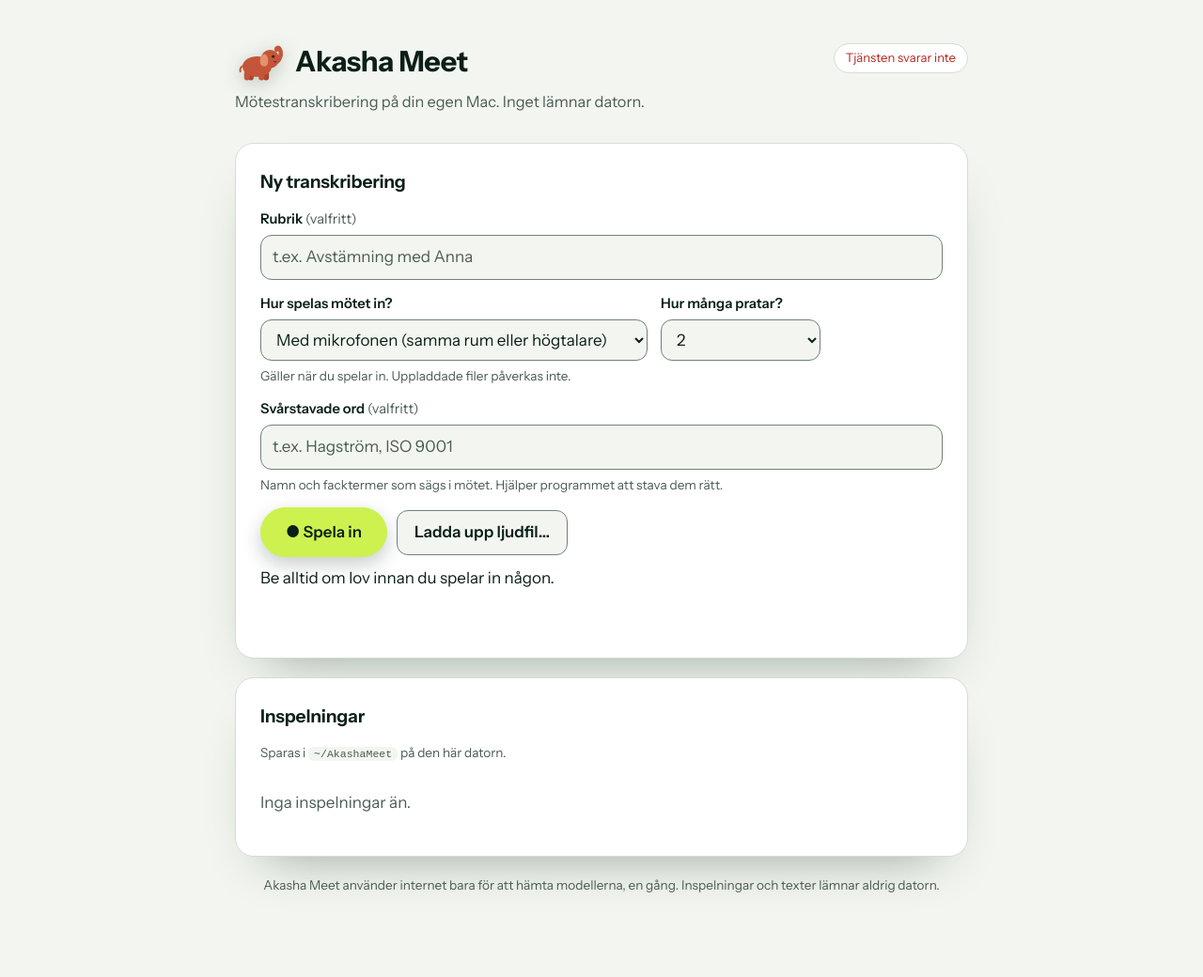
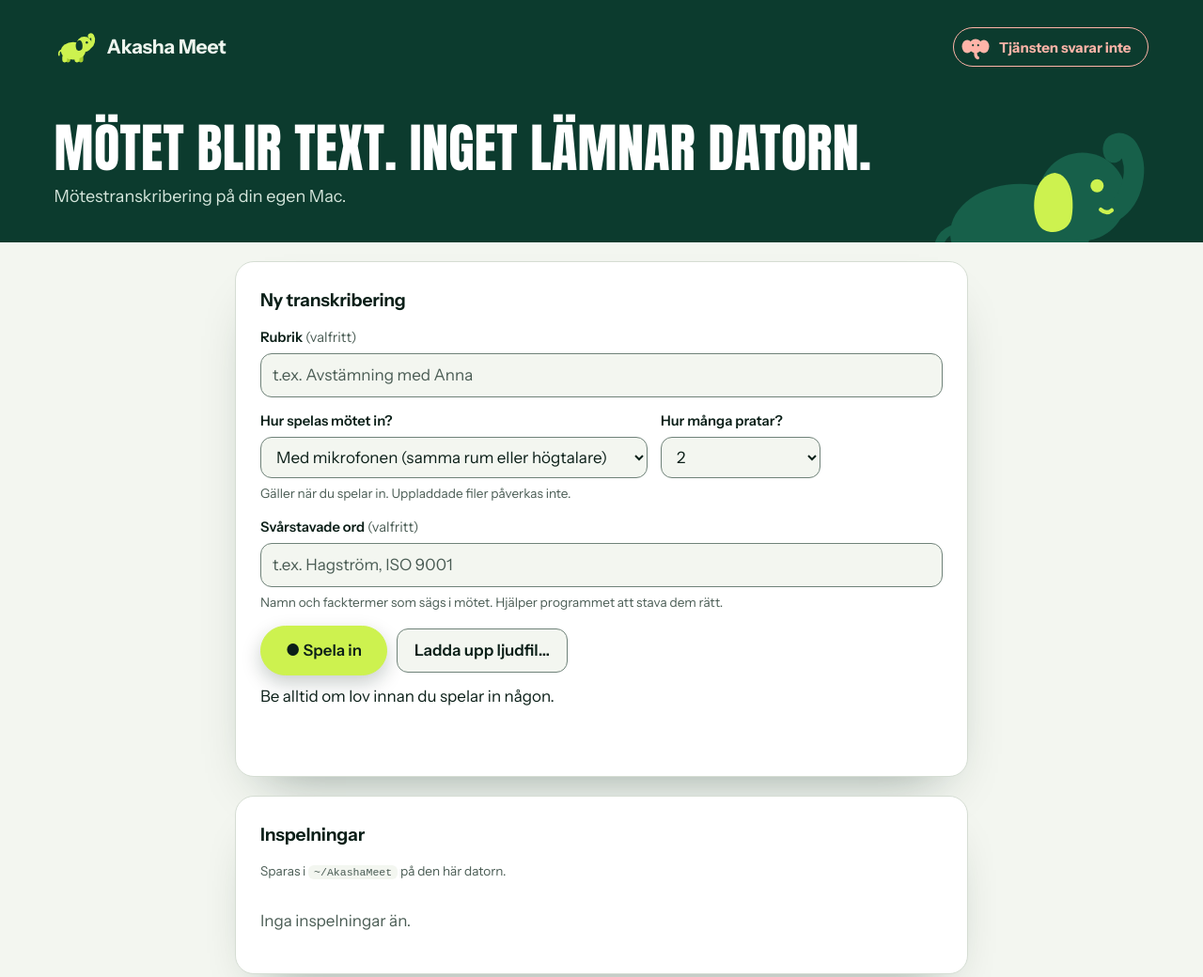
Before and after one commit to jamesmcstrid/akasha-protokoll, a plain HTML site: page app/static/index.html in a window 1280 px wide. Shown: the top 1040 px of the page at 94% size. Before the commit the page ends 1016 px from the top, so only its background shows below. Drawn offline with Linux system fonts and the light colour scheme; no server answers.

Commit message:
Blocket överst: rubriken i Anton, statusrutan med elefantansikte och en stor elefant som beskärs av kanten
Mörkgrönt block med loggan, varumärket och statusrutan, rubriken "Mötet blir text. Inget lämnar datorn."
och raden under. Elefanterna är inline-SVG som färgas med klasser. Statusrutan har två delar, läget och
detaljen (modellens namn), och färgen följer läget. Logiken i visaTjanst är oförändrad.

Co-Authored-By: Claude Fable 5.2 <noreply@anthropic.com>
Claude-Session: https://claude.ai/code/session_011HXABQnD42FXxnopornQpY

```diff
--- a/app/static/app.js
+++ b/app/static/app.js
@@ -174,26 +174,31 @@ let senastModeller = null; // /api/modeller
 let halsaPaVag = false; // ett /health-anrop ar pa vag
 let modellVersion = 0; // raknas upp varje gang ett riktigt svar fran /api/modeller tas emot
 
-// Etiketten uppe till hoger. Den andras inte medan nagot svar saknas eller svaren motsager varandra
+// Statusrutan har tva delar: laget (Redo, Inte redo ...) och detaljen (modellens namn).
+function sattTjanst(lage, detalj, title, klass) {
+  const t = $("tjanst");
+  sattText($("tjanst-lage"), lage);
+  sattText($("tjanst-detalj"), detalj);
+  t.title = title;
+  t.className = klass;
+}
+
+// Statusrutan uppe till hoger. Den andras inte medan nagot svar saknas eller svaren motsager varandra
 // ("Kontrollerar…" star kvar), sa att den aldrig blinkar rod nar inget ar fel. Rod visas bara nar
 // /health inte svarar, vid hinder, nar /api/modeller inte svarar eller av ett annat skal. Ger
 // tillbaka "fel" nar den visar rott (da ska orsaken ocksa meddelas). halsanNy: /health-svaret ar
 // nyare an modellsvaret, sa att en motsagelse da ar riktig och inte ett gammalt svar.
 function visaTjanst(halsanNy = false) {
-  const t = $("tjanst");
   const rod = (text, title) => {
-    t.textContent = text;
-    t.title = title;
-    t.className = "tjanst fel";
+    sattTjanst(text, "", title, "tjanst fel");
     return "fel";
   };
   const h = senastHalsa;
   if (h === false) return rod("Tjänsten svarar inte", "");
   if (h === null) return null; // inget svar an
   if (h.status === "ok") {
-    t.textContent = h.talare === "ok" ? `Redo · ${h.modell}` : `Redo · utan talaruppdelning`;
-    t.title = h.talare === "ok" ? "" : h.talare;
-    t.className = "tjanst ok";
+    if (h.talare === "ok") sattTjanst("Redo", h.modell, "", "tjanst ok");
+    else sattTjanst("Redo", "utan talaruppdelning", h.talare, "tjanst ok");
     return "ok";
   }
   const d = senastModeller;
@@ -201,14 +206,12 @@ function visaTjanst(halsanNy = false) {
   if (d === "fel") return rod("Inte redo", h.problem || ""); // sa att sidan inte fastnar pa "Kontrollerar…"
   if (d.hinder) return rod("Inte redo", d.hinder);
   if ((d.saknas || []).some((p) => p.id === "taligenkanning")) {
-    t.textContent = HAMTAR.has(d.hamtning.tillstand) ? "Hämtar modellerna…" : "Modellerna behöver hämtas";
-    t.title = "";
-    t.className = "tjanst vantar";
+    sattTjanst(HAMTAR.has(d.hamtning.tillstand) ? "Hämtar modellerna…" : "Modellerna behöver hämtas", "", "", "tjanst vantar");
     return "vantar";
   }
   if (d.redo === true && !halsanNy) {
     // Halsosvaret ar aldre an modellsvaret: be om ett nytt i stallet for att visa det gamla. Inte
-    // medan en hamtning pagar: da visar det nya svaret "Redo · utan talaruppdelning" mitt i
+    // medan en hamtning pagar: da visar det nya svaret "Redo, utan talaruppdelning" mitt i
     // hamtningen (taligenkanningen klar, rostmodellen kvar), och etiketten skulle blinka till.
     if (!halsaPaVag && !HAMTAR.has(d.hamtning.tillstand)) kollaTjanst();
     return null;
--- a/app/static/index.html
+++ b/app/static/index.html
@@ -10,12 +10,46 @@
   <link rel="stylesheet" href="/static/stil.css">
 </head>
 <body>
-  <header class="sidhuvud">
-    <div>
-      <h1><img src="/static/elefant.svg" alt="" class="logga" width="52" height="52">Akasha Meet</h1>
-      <p class="underrubrik">Mötestranskribering på din egen Mac. Inget lämnar datorn.</p>
+  <header class="hero">
+    <div class="hero-inre">
+      <div class="topprad">
+        <p class="varumarke">
+          <svg class="logga" viewBox="0 0 64 64" aria-hidden="true" focusable="false">
+            <path class="el-svans" d="M10.5 37 q-4.5 2 -3.5 7.5" fill="none" stroke-width="2.4" stroke-linecap="round"/>
+            <rect class="el-bak" x="17" y="43" width="7.5" height="13" rx="3.6"/>
+            <rect class="el-bak" x="37" y="43" width="7.5" height="13" rx="3.6"/>
+            <ellipse class="el-kropp" cx="29" cy="38" rx="19" ry="13.5"/>
+            <rect class="el-kropp" x="12" y="44" width="7.5" height="12" rx="3.6"/>
+            <rect class="el-kropp" x="31" y="44" width="7.5" height="12" rx="3.6"/>
+            <circle class="el-kropp" cx="46" cy="28" r="12"/>
+            <path class="el-snabel" d="M54.5 32 C 60 28.5, 61.5 20, 58.5 15 C 57 12.5, 53.5 13, 54.5 16" fill="none" stroke-width="5.5" stroke-linecap="round"/>
+            <path class="el-ora" d="M38.5 21.5 C 33 22, 31.5 31, 34 35.5 C 36 39, 42 38, 43 34 C 44 29, 43 22, 38.5 21.5 Z"/>
+            <circle class="el-oga" cx="50" cy="25" r="1.8"/>
+          </svg>
+          Akasha Meet
+        </p>
+        <p id="tjanst" class="tjanst" role="status"><svg class="ansikte" viewBox="0 0 64 60" aria-hidden="true" focusable="false"><ellipse class="an-hud" cx="13" cy="29" rx="12" ry="15"/><ellipse class="an-hud" cx="51" cy="29" rx="12" ry="15"/><ellipse class="an-hud" cx="32" cy="28" rx="15" ry="16"/><path class="an-snabel" d="M32 38 C 32 47, 31 53, 37 55" fill="none" stroke-width="7" stroke-linecap="round"/><circle class="an-oga" cx="26" cy="26" r="2.2"/><circle class="an-oga" cx="38" cy="26" r="2.2"/></svg><span id="tjanst-lage" class="tjanst-lage">Kontrollerar…</span> <span id="tjanst-detalj" class="tjanst-detalj"></span></p>
+      </div>
+      <div class="hero-rad">
+        <div class="hero-text">
+          <h1>Mötet blir text. Inget lämnar datorn.</h1>
+          <p class="underrubrik">Mötestranskribering på din egen Mac.</p>
+        </div>
+        <svg class="hero-elefant" viewBox="0 0 64 64" aria-hidden="true" focusable="false">
+          <path class="el-svans" d="M10.5 37 q-4.5 2 -3.5 7.5" fill="none" stroke-width="2.4" stroke-linecap="round"/>
+          <rect class="el-bak" x="17" y="43" width="7.5" height="13" rx="3.6"/>
+          <rect class="el-bak" x="37" y="43" width="7.5" height="13" rx="3.6"/>
+          <ellipse class="el-kropp" cx="29" cy="38" rx="19" ry="13.5"/>
+          <rect class="el-kropp" x="12" y="44" width="7.5" height="12" rx="3.6"/>
+          <rect class="el-kropp" x="31" y="44" width="7.5" height="12" rx="3.6"/>
+          <circle class="el-kropp" cx="46" cy="28" r="12"/>
+          <path class="el-snabel" d="M54.5 32 C 60 28.5, 61.5 20, 58.5 15 C 57 12.5, 53.5 13, 54.5 16" fill="none" stroke-width="5.5" stroke-linecap="round"/>
+          <path class="el-ora" d="M38.5 21.5 C 33 22, 31.5 31, 34 35.5 C 36 39, 42 38, 43 34 C 44 29, 43 22, 38.5 21.5 Z"/>
+          <circle class="el-oga" cx="50" cy="25" r="1.8"/>
+          <path class="el-mun" d="M51 31.5 q 1.6 1.4 3 0.2" fill="none" stroke-width="1.1" stroke-linecap="round"/>
+        </svg>
+      </div>
     </div>
-    <p id="tjanst" class="tjanst" role="status">Kontrollerar…</p>
   </header>
 
   <main>
--- a/app/static/stil.css
+++ b/app/static/stil.css
@@ -144,22 +144,51 @@ body {
 }
 main { max-width: 820px; margin: 0 auto; padding: 0 20px 64px; }
 
-.sidhuvud {
-  max-width: 820px; margin: 0 auto; padding: 40px 20px 12px;
-  display: flex; justify-content: space-between; align-items: flex-start; gap: 16px; flex-wrap: wrap;
+/* Blocket overst: loggan och statusrutan, rubriken och en elefant som beskars av blockets nederkant. */
+.hero { background: var(--hero); color: var(--hero-text); overflow: hidden; }
+.hero-inre { max-width: 1312px; margin: 0 auto; padding: 28px var(--sidmarginal) 0; }
+.topprad { display: flex; flex-wrap: wrap; align-items: center; justify-content: space-between; gap: 16px; }
+.varumarke {
+  display: flex; align-items: center; gap: 12px; margin: 0;
+  font-size: 21px; line-height: 1.3; font-weight: 700; letter-spacing: -0.01em;
 }
+.logga { display: block; width: 44px; height: 44px; flex-shrink: 0; --e-kropp: var(--lime); --e-bak: var(--lime-mork); --e-ora: var(--hero); --e-oga: var(--hero); }
+.hero-rad { display: flex; flex-wrap: wrap; align-items: flex-end; gap: 16px 32px; margin-top: 28px; }
+.hero-text { flex: 999 1 520px; min-width: 0; padding-bottom: 36px; }
+.hero-elefant {
+  display: block; flex: 0 1 250px; min-width: 0; height: auto; margin-left: auto; margin-bottom: -92px;
+  --e-kropp: var(--hero-el); --e-bak: var(--hero-el-mork); --e-ora: var(--lime); --e-oga: var(--lime);
+}
+.el-kropp { fill: var(--e-kropp); }
+.el-bak { fill: var(--e-bak); }
+.el-snabel, .el-svans { stroke: var(--e-kropp); }
+.el-ora { fill: var(--e-ora); }
+.el-oga { fill: var(--e-oga); }
+.el-mun { stroke: var(--e-oga); }
 h1, h2 { font-family: var(--typ-text); letter-spacing: -0.01em; }
-h1 { margin: 0; font-size: 1.9rem; font-weight: 700; display: flex; align-items: center; gap: 12px; }
-.logga { width: 52px; height: 52px; flex-shrink: 0; filter: drop-shadow(0 4px 10px var(--primar-skugga)); }
+h1 {
+  margin: 0; font-family: var(--typ-rubrik); font-weight: 400; text-transform: uppercase; color: var(--vit);
+  font-size: clamp(34px, 4.4vw, 64px); line-height: 1.05; letter-spacing: 0.005em;
+}
 h2 { margin: 0 0 14px; font-size: 1.2rem; font-weight: 650; }
-.underrubrik { margin: 4px 0 0; color: var(--dampad); font-size: 1.02rem; }
+.underrubrik { margin: 10px 0 0; font-size: 18px; line-height: 1.4; color: var(--pa-gront); }
+
+/* Statusrutan: elefantansiktet, laget (fet) och detaljen. Farg efter laget via --ton och --ansikte. */
 .tjanst {
-  margin: 6px 0 0; padding: 5px 12px; border-radius: 999px; font-size: 0.82rem;
-  background: var(--kort); border: 1px solid var(--kant); box-shadow: var(--skugga);
+  --ton: var(--pa-gront); --ansikte: var(--pa-gront);
+  display: flex; align-items: center; gap: 10px; margin: 0; padding: 6px 18px 6px 8px;
+  border: 1.5px solid var(--ton); border-radius: var(--radie-piller); font-size: 15px; line-height: 1.4;
 }
-.tjanst.ok { color: var(--ok); }
-.tjanst.fel { color: var(--fel); }
-.tjanst.vantar { color: var(--text); }
+.ansikte { display: block; width: 30px; height: 28px; flex-shrink: 0; }
+.an-hud { fill: var(--ansikte); }
+.an-snabel { stroke: var(--ansikte); }
+.an-oga { fill: var(--hero); }
+.tjanst-lage { font-weight: 700; color: var(--ton); }
+.tjanst-detalj { color: var(--pa-gront); }
+.tjanst-detalj:empty { display: none; }
+.tjanst.ok { --ton: var(--lime); --ansikte: var(--lime); }
+.tjanst.vantar .tjanst-lage { color: var(--vit); }
+.tjanst.fel { --ton: var(--fel-pa-gront); --ansikte: var(--fel-pa-gront); }
 
 .kort {
   background: var(--kort); border: 1px solid var(--kant); border-radius: 20px;
@@ -464,3 +493,12 @@ button.osaker-tecken:hover { box-shadow: inset 0 0 0 1.5px var(--varning-text);
 .talarval .liten { margin: 4px 0 0; }
 .t1 { color: var(--t1); } .t2 { color: var(--t2); } .t3 { color: var(--t3); }
 .t4 { color: var(--t4); } .t5 { color: var(--t5); } .t6 { color: var(--t6); }
+
+/* Pa datorbredd lamnar elefanten ingen plats at texten: rubriken far hela raden och elefanten ligger
+   i hogerkanten, dar rubrikraden ar kortare an raden (annars bryts rubriken i tva rader). */
+@media (min-width: 1000px) {
+  .hero-elefant { margin-left: -282px; }
+}
+@media (max-width: 640px) {
+  .hero-elefant { flex: 0 0 140px; margin-bottom: -52px; }
+}
```
